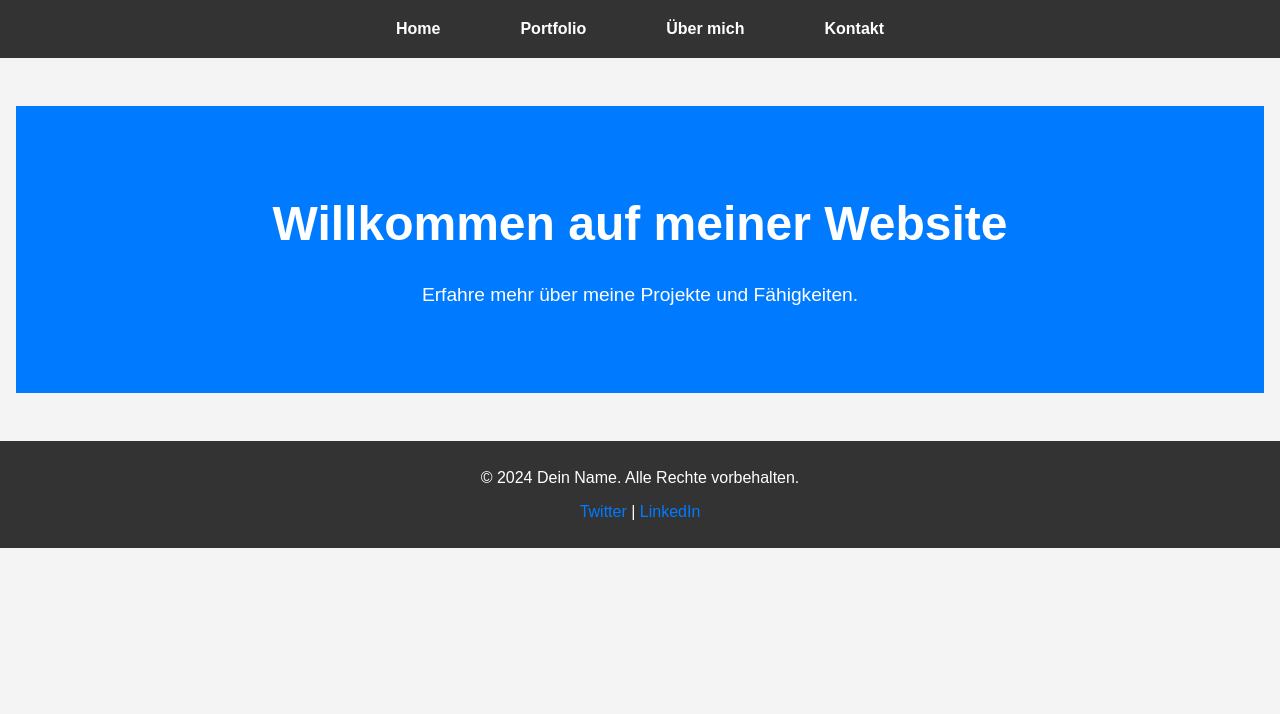
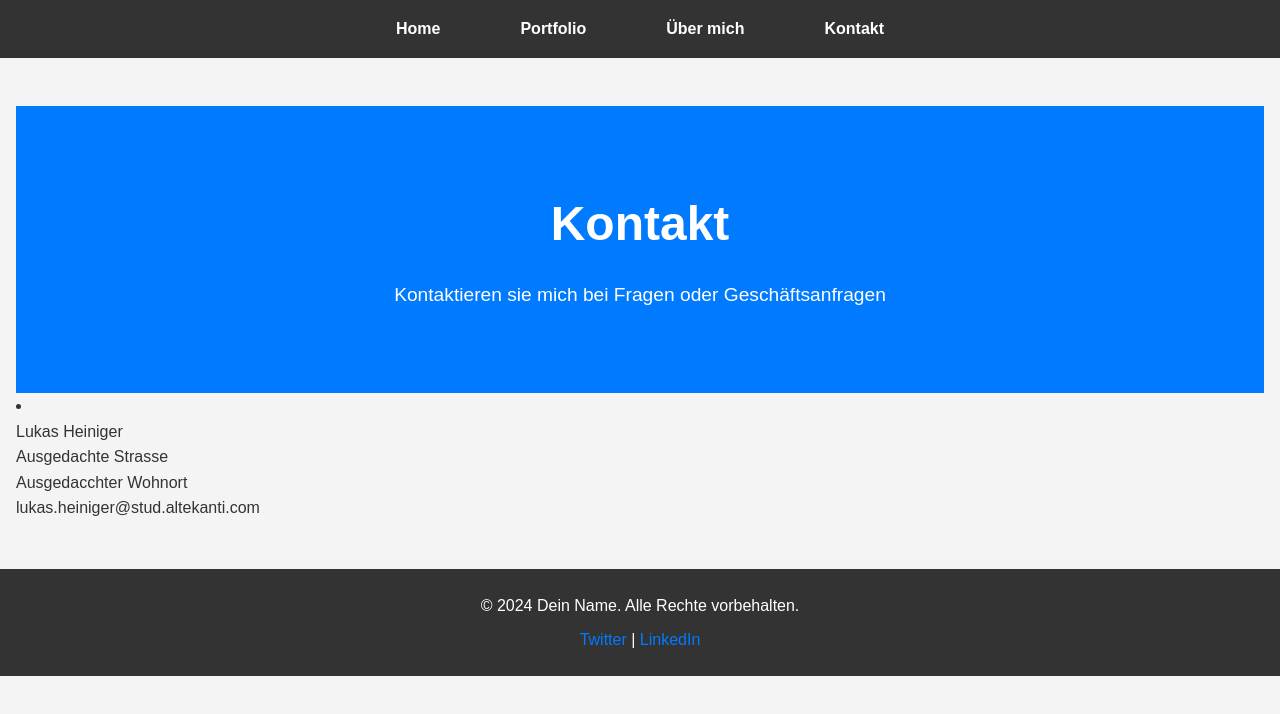
Before and after one commit to LukasHeiniger/LBM324, a plain HTML site: page contact.html in a window 1280 px wide. Drawn offline with Linux system fonts and the light colour scheme; a script that the page names is missing.

Commit message:
Daten hinzugefügt

```diff
--- a/contact.html
+++ b/contact.html
@@ -20,9 +20,18 @@
 
     <main>
       <section class="hero">
-        <h1>Willkommen auf meiner Website</h1>
-        <p>Erfahre mehr über meine Projekte und Fähigkeiten.</p>
+        <h1>Kontakt</h1>
+        <p>Kontaktieren sie mich bei Fragen oder Geschäftsanfragen</p>
       </section>
+
+      <li>
+        <p>Lukas Heiniger</p>
+        <p>Ausgedachte Strasse</p>
+        <p>Ausgedacchter Wohnort</p>
+        <a href="mailto:lukas.heiniger@stud.altekanti.com"
+          >lukas.heiniger@stud.altekanti.com</a
+        >
+      </li>
     </main>
 
     <footer>
```
Also changed, not shown: about.html (+3 -3 lines).
